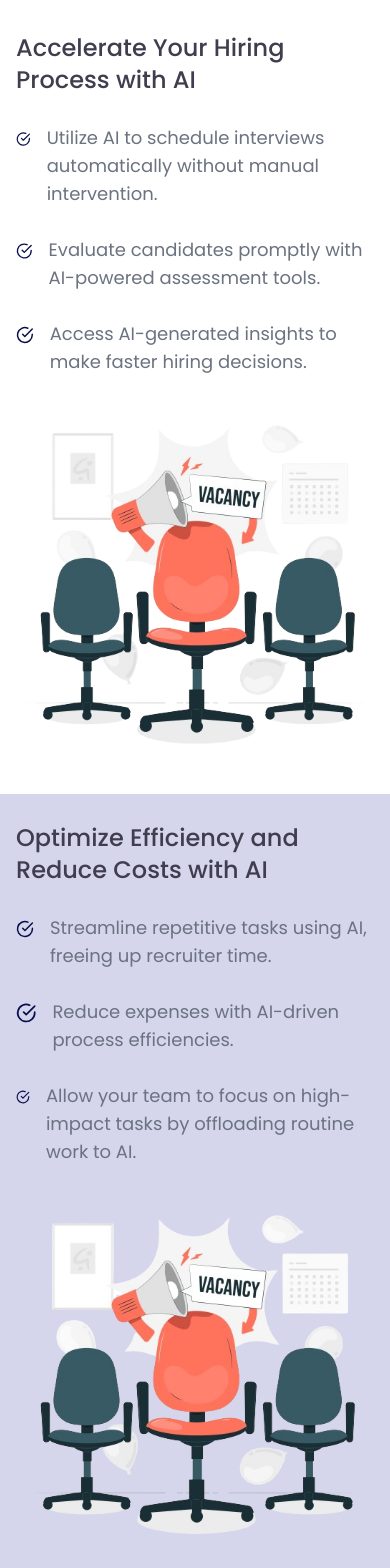
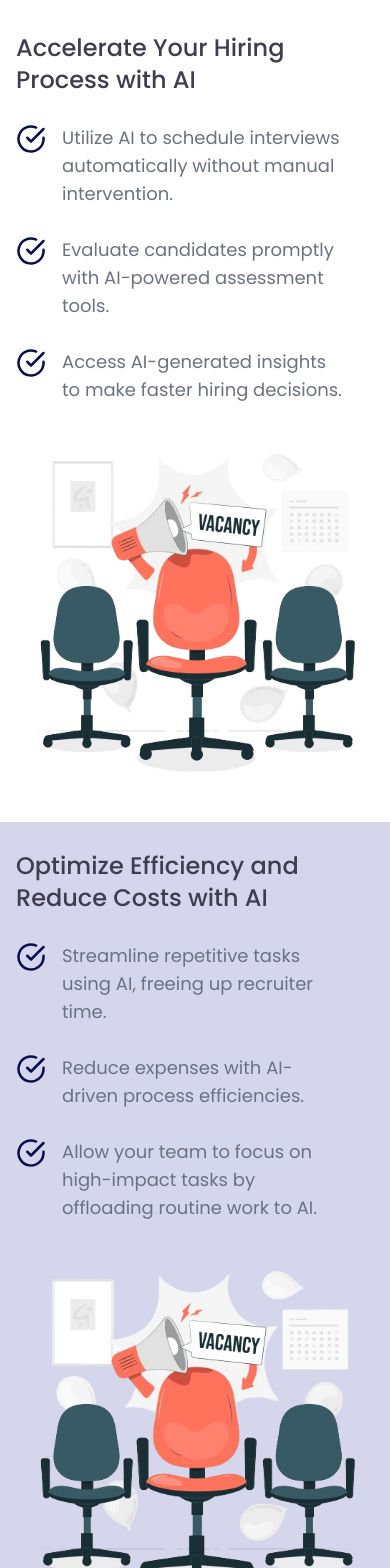
Before and after one commit to job-scout/jobscout-b2b-landingpage, a Next.js app: page / in a window 390 px wide. Shown: the part 1080-2648 px from the top of the page. Built offline with nearby package versions, Linux system fonts and the light colour scheme.

Commit message:
mob code fix

```diff
--- a/components/Features.jsx
+++ b/components/Features.jsx
@@ -14,21 +14,21 @@ function Features() {
 					<div className="my-7 flex flex-col space-y-7">
 						<div className="flex items-start ">
 							<CheckCircleIcon color="#080E4B" size={30} className="mr-4"/>{" "}
-							<p className="text-gray-500 text-lg max-w-sm 2xl:text-xl  ">
+							<p className="text-gray-500 text-lg max-w-[80%] lg:max-w-sm 2xl:text-xl  ">
 								Utilize AI to schedule interviews automatically
 								without manual intervention.
 							</p>
 						</div>
 						<div className="flex items-start ">
 							<CheckCircleIcon color="#080E4B" size={30} className="mr-4"/>{" "}
-							<p className="text-gray-500 text-lg max-w-sm 2xl:text-xl">
+							<p className="text-gray-500 text-lg max-w-[80%] lg:max-w-sm 2xl:text-xl">
 								Evaluate candidates promptly with AI-powered
 								assessment tools.
 							</p>
 						</div>
 						<div className="flex items-start ">
 							<CheckCircleIcon color="#080E4B" size={30} className="mr-4"/>{" "}
-							<p className="text-gray-500 text-lg max-w-sm 2xl:text-xl">
+							<p className="text-gray-500 text-lg max-w-[80%] lg:max-w-sm 2xl:text-xl">
 								Access AI-generated insights to make faster
 								hiring decisions.
 							</p>
@@ -61,20 +61,20 @@ function Features() {
 						<div className="my-7 flex flex-col space-y-7">
 							<div className="flex items-start ">
 								<CheckCircleIcon color="#080E4B" size={30} className="mr-4"/>{" "}
-								<p className="text-gray-500 text-lg max-w-sm 2xl:text-xl">
+								<p className="text-gray-500 text-lg max-w-[80%] lg:max-w-sm 2xl:text-xl">
 									Streamline repetitive tasks using AI, freeing up recruiter time.
 								</p>
 							</div>
 							<div className="flex items-start ">
 								<CheckCircleIcon color="#080E4B" size={30} className="mr-4"/>{" "}
-								<p className="text-gray-500 text-lg max-w-sm 2xl:text-xl">
+								<p className="text-gray-500 text-lg max-w-[80%] lg:max-w-sm 2xl:text-xl">
 									Reduce expenses with AI-driven process
 									efficiencies.
 								</p>
 							</div>
 							<div className="flex items-start ">
 								<CheckCircleIcon color="#080E4B" size={30} className="mr-4"/>{" "}
-								<p className="text-gray-500 text-lg max-w-sm 2xl:text-xl">
+								<p className="text-gray-500 text-lg max-w-[80%] lg:max-w-sm 2xl:text-xl">
 									Allow your team to focus on high-impact
 									tasks by offloading routine work to AI.
 								</p>
@@ -100,21 +100,21 @@ function Features() {
 					<div className="my-7 flex flex-col space-y-7">
 						<div className="flex items-start ">
 							<CheckCircleIcon color="#080E4B" size={30} className="mr-4"/>{" "}
-							<p className="text-gray-500 text-lg max-w-sm 2xl:text-xl">
+							<p className="text-gray-500 text-lg max-w-[80%] lg:max-w-sm 2xl:text-xl">
 								Utilize AI tools that monitor and secure the
 								interview process.
 							</p>
 						</div>
 						<div className="flex items-start ">
 							<CheckCircleIcon color="#080E4B" size={30} className="mr-4"/>{" "}
-							<p className="text-gray-500 text-lg max-w-sm 2xl:text-xl">
+							<p className="text-gray-500 text-lg max-w-[80%] lg:max-w-sm 2xl:text-xl">
 								Ensure that the candidate’s performance is
 								genuine with AI verification.
 							</p>
 						</div>
 						<div className="flex items-start ">
 							<CheckCircleIcon color="#080E4B" size={30} className="mr-4"/>{" "}
-							<p className="text-gray-500 text-lg max-w-sm 2xl:text-xl">
+							<p className="text-gray-500 text-lg max-w-[80%] lg:max-w-sm 2xl:text-xl">
 								Increase the reliability of your hiring
 								decisions with AI-driven integrity checks.
 							</p>
@@ -147,21 +147,21 @@ function Features() {
 						<div className="my-7 flex flex-col space-y-7">
 							<div className="flex items-start ">
 								<CheckCircleIcon color="#080E4B" size={30} className="mr-4"/>{" "}
-								<p className="text-gray-500 text-lg max-w-sm 2xl:text-xl">
+								<p className="text-gray-500 text-lg max-w-[80%] lg:max-w-sm 2xl:text-xl">
 									Implement uniform interview procedures using
 									AI.
 								</p>
 							</div>
 							<div className="flex items-start ">
 								<CheckCircleIcon color="#080E4B" size={30} className="mr-4"/>{" "}
-								<p className="text-gray-500 text-lg max-w-sm 2xl:text-xl">
+								<p className="text-gray-500 text-lg max-w-[80%] lg:max-w-sm 2xl:text-xl">
 									Minimize conscious and subconscious biases
 									with AI algorithms.
 								</p>
 							</div>
 							<div className="flex items-start ">
 								<CheckCircleIcon color="#080E4B" size={30} className="mr-4"/>{" "}
-								<p className="text-gray-500 text-lg max-w-sm 2xl:text-xl">
+								<p className="text-gray-500 text-lg max-w-[80%] lg:max-w-sm 2xl:text-xl">
 									Attract and retain a diverse pool of talent
 									with AI-enhanced fairness.
 								</p>
```
